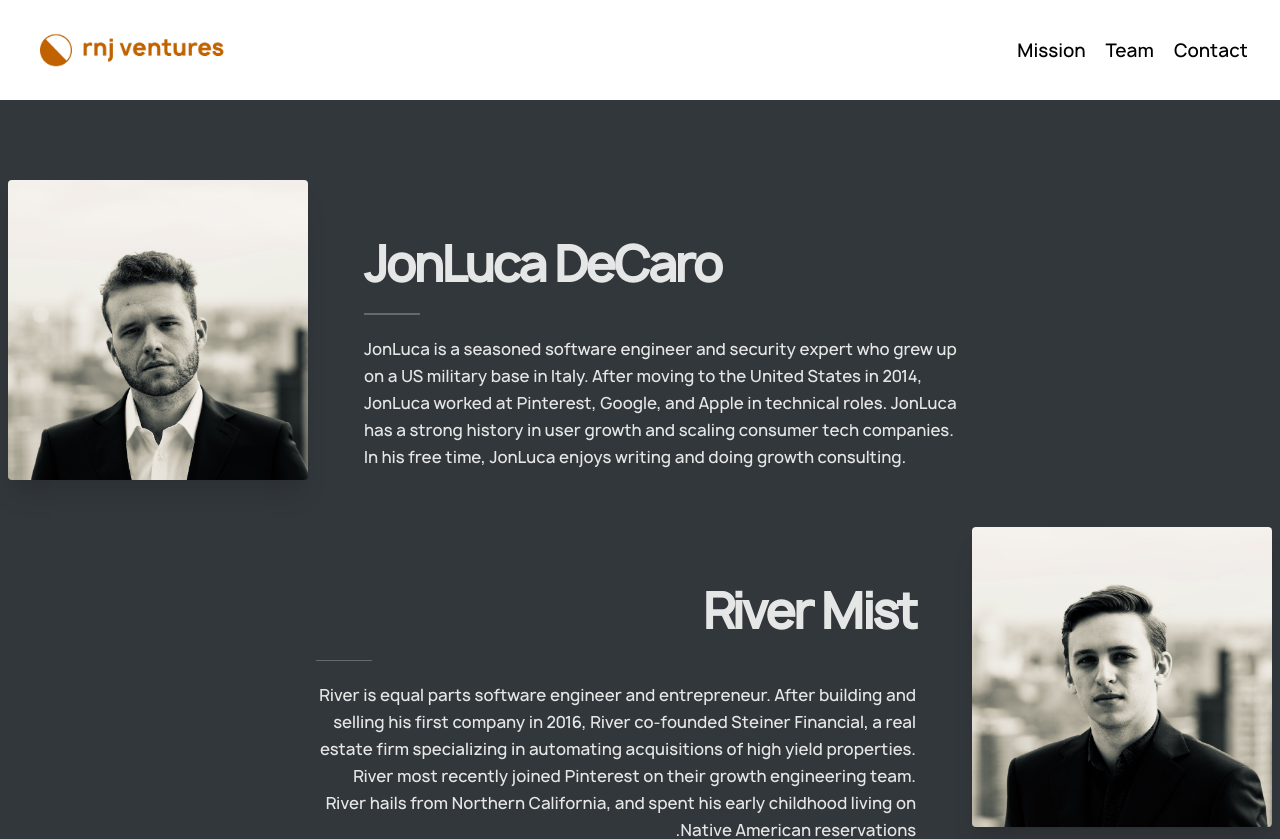
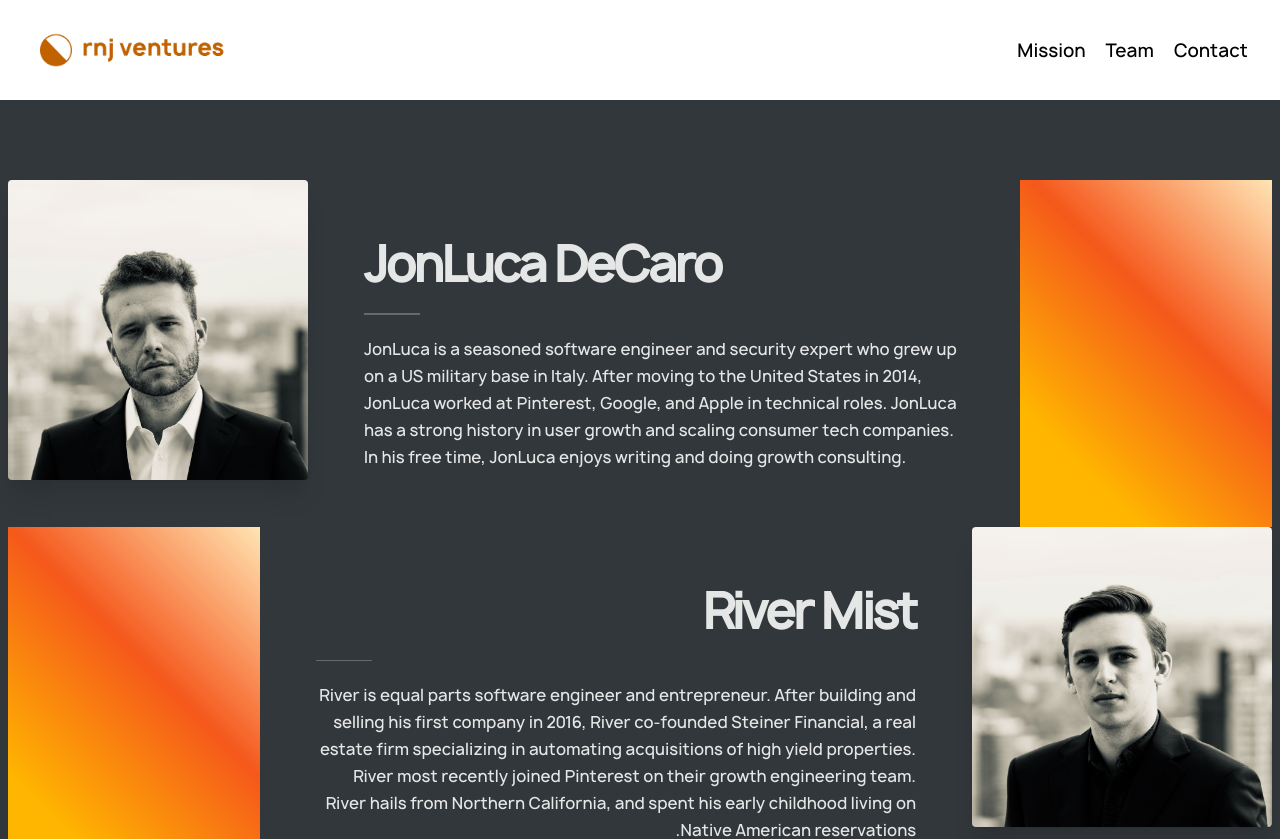
Before and after one commit to RNJ-Ventures/rnjventures, a React (Create React App) app: page / in a window 1280 px wide. Shown: the top 839 px of the page. Built offline with nearby package versions, Linux system fonts and the light colour scheme.

Commit message:
gradient

```diff
--- a/src/components/ProfileCard/ProfileCard.css
+++ b/src/components/ProfileCard/ProfileCard.css
@@ -26,7 +26,11 @@
     0 10px 10px -5px rgba(0, 0, 0, 0.04);
 }
 
-.ContentContainer{
+.ContentContainer {
+  width: 100%;
+  display: flex;
+}
+.TextContainer{
   padding: 3.5rem 3.5rem 2rem 3.5rem;
   display: -moz-flex;
   display: -webkit-flex;
@@ -76,3 +80,8 @@ h1.Name:after, h2.Name:after, h3.Name:after {
   font-weight: 400;
   vertical-align: baseline;
 }
+
+.ColorPanel{
+  background: linear-gradient(45deg, #ffb600 20%, #f5581b 60%, #ffe4b4);
+  width: 100%;
+}
--- a/src/components/ProfileCard/ProfileCard.tsx
+++ b/src/components/ProfileCard/ProfileCard.tsx
@@ -16,15 +16,18 @@ const ProfileCard = (props: ProfileCardProps) => {
   const { profile } = props;
   return (
     <div className="Profile">
+      <div className="ContentContainer">
         <img
           src={process.env.PUBLIC_URL + profile.picUrl}
           className="Image"
           alt={profile.name}
         />
-      <div className="ContentContainer">
+        <div className="TextContainer">
           <h1 className="Name">{profile.name}</h1>
           <p className="Description">{profile.bio}</p>
         </div>
+      </div>
+      <div className="ColorPanel" />
     </div>
   );
 };
```
Lines whose indentation alone changed are shown as unchanged.
